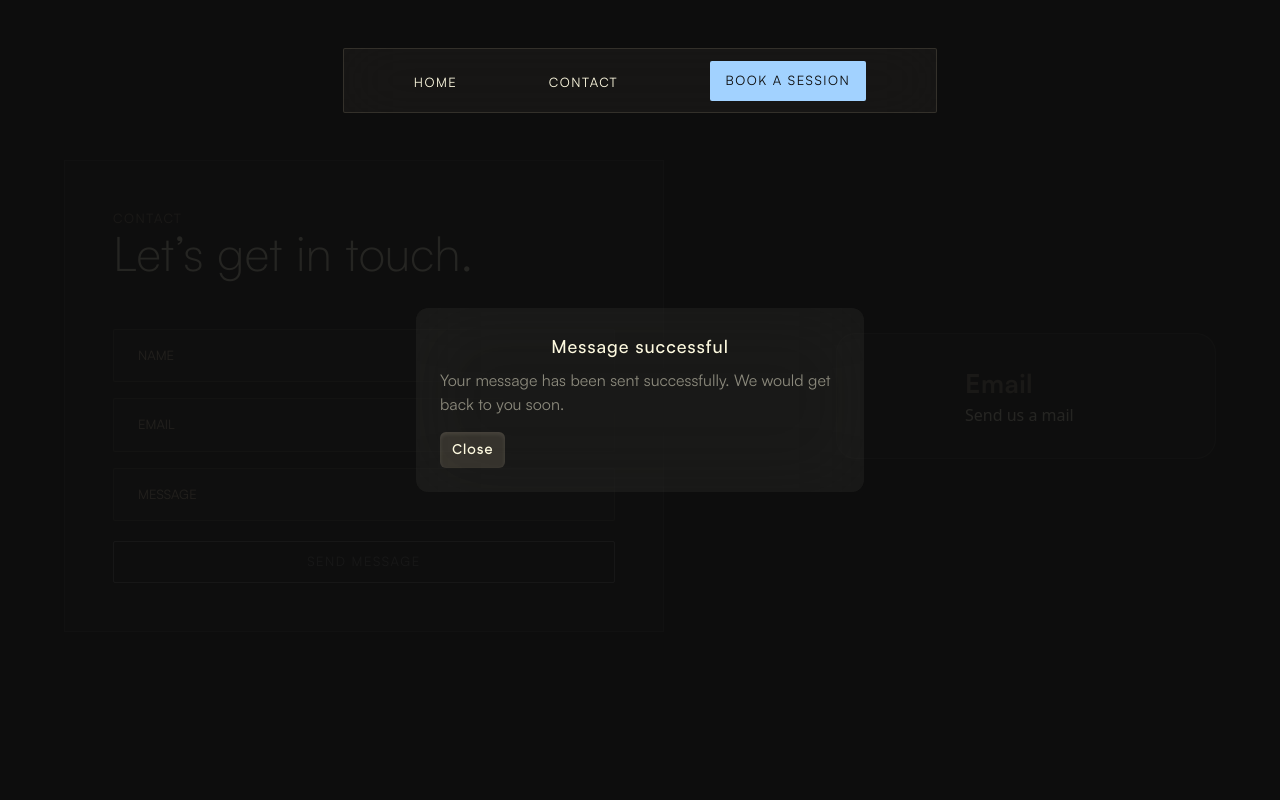
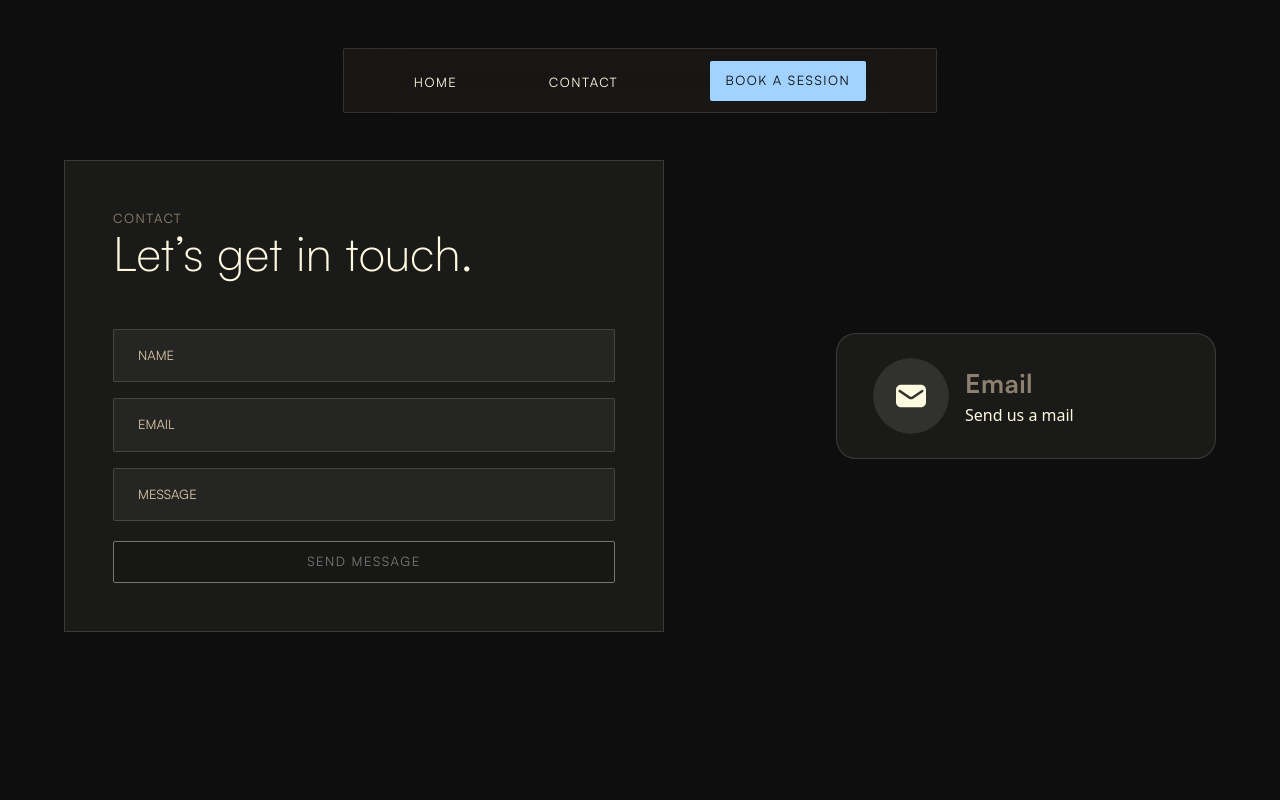
Before and after one commit to code-in-pixels/codeinpixels-site, a Next.js app: page /contact in a window 1280 px wide. Shown: the top 800 px of the page. Built offline with nearby package versions, Linux system fonts and the light colour scheme.

Commit message:
Add image

```diff
--- a/app/contact/page.js
+++ b/app/contact/page.js
@@ -2,7 +2,9 @@
 
 import React, { Fragment, useEffect, useRef, useState } from 'react';
 import emailjs from "@emailjs/browser";
-import { Dialog, DialogPanel, DialogTitle, Transition, TransitionChild } from '@headlessui/react';
+import { Dialog, DialogPanel, DialogTitle } from '@headlessui/react';
+import email from "../../public/assets/Email.svg"
+import Image from 'next/image';
 
 const contact = () => {
   const [userDetails, setUserDetails] = useState({
@@ -11,7 +13,7 @@ const contact = () => {
     message: "",
   });
   const [selectedButtons, setSelectedButtons] = useState([]);
-  const [waitlistModal, setWaitlistModal] = useState(true);
+  const [waitlistModal, setWaitlistModal] = useState(false);
 
 
   const [active, setActive] = useState(false);
@@ -146,11 +148,11 @@ const contact = () => {
                 target="_blank"
                 rel="noreferrer"
               >
-                {/* <Image
+                <Image
                   src={email}
                   alt="icon"
                   className="h-[76px] w-[76px] rounded-full"
-                /> */}
+                />
               </a>
             </div>
 
```
Also changed, not shown: public/assets/Email.svg (added).
